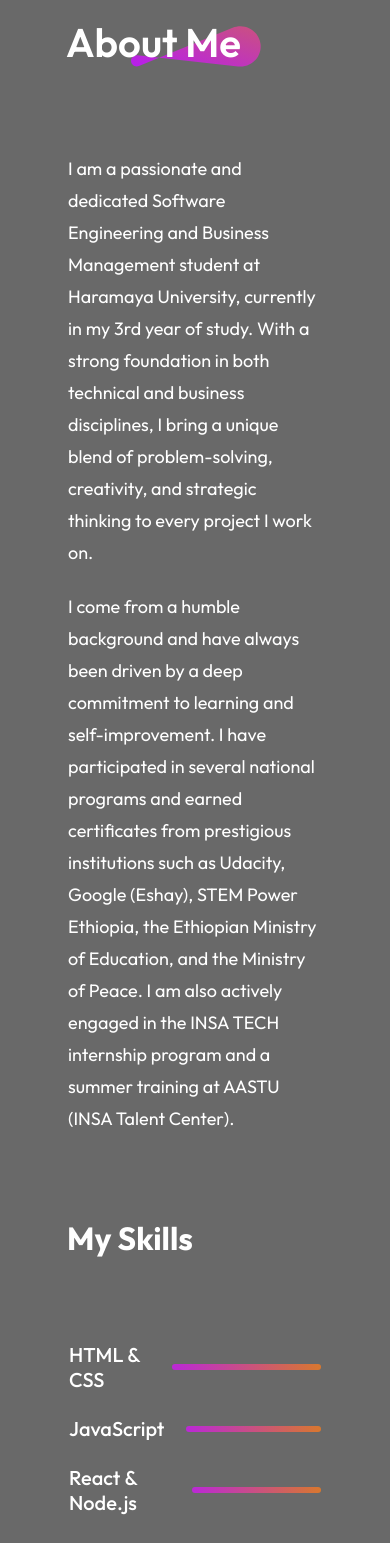
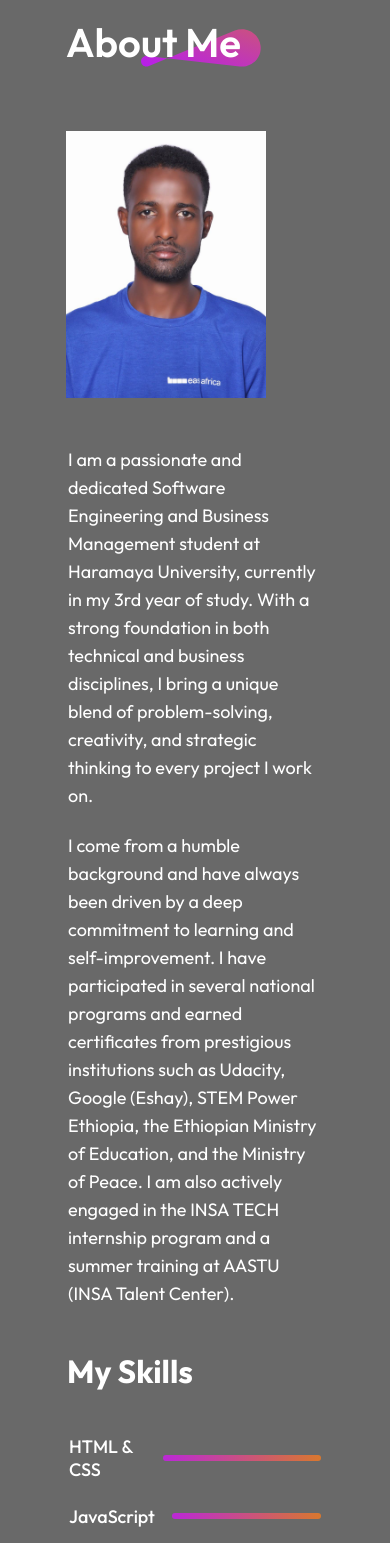
Before and after one commit to Gemtessa09/second, a React (Vite) app: page / in a window 390 px wide. Shown: the part 1000-2543 px from the top of the page. Built offline with nearby package versions, Linux system fonts and the light colour scheme.

Commit message:
Update About.css

```diff
--- a/src/components/About/About.css
+++ b/src/components/About/About.css
@@ -7,15 +7,15 @@
   gap: 35px;
 }
 
-/* Title section */
+/* Title */
 .about-title {
   position: relative;
 }
 
 .about-title h1 {
-    padding: 0 30px;
   font-size: 60px;
   font-weight: 600;
+  padding: 0 30px;
 }
 
 .about-title img {
@@ -25,7 +25,7 @@
   z-index: -1;
 }
 
-/* Sections (Left + Right) */
+/* Sections: Left + Right */
 .about-sections {
   display: flex;
   gap: 80px;
@@ -40,15 +40,15 @@
 .about-right {
   display: flex;
   flex-direction: column;
-    gap: 80px;
+  gap: 40px;
 }
 
 /* Paragraphs */
 .about-para {
   display: flex;
+  flex-direction: column;
+  gap: 20px;
   font-size: 24px;
-    gap: 20px;
-    flex-direction: column;
 }
 
 /* Skills */
@@ -61,18 +61,16 @@
 .about-skill {
   display: flex;
   align-items: center;
-    gap: 50px;
-    transition: 0.3s;
-    min-width: 150px;
-    font-size: 24px;
+  gap: 20px;
+  font-size: 20px;
   font-weight: 500;
+  transition: 0.3s ease;
 }
 
 .about-skill hr {
   width: 50%;
   height: 8px;
   border: none;
-    outline: none;
   border-radius: 50px;
   background: linear-gradient(264deg, #DA7C25 -5.09%, #B923E1 106.28%);
 }
@@ -90,7 +88,7 @@
   flex-direction: column;
   align-items: center;
   gap: 10px;
-    transition: 0.5s;
+  transition: 0.5s ease;
 }
 
 .about-achievement h1 {
@@ -115,12 +113,12 @@
   transform: scale(1.12);
 }
 
-/* Responsive for small screens */
+/* Responsive: Small Screens */
 @media (max-width: 768px) {
   .about {
-        gap: 80px;
     margin: 40px 60px;
     align-items: flex-start;
+    gap: 60px;
   }
 
   .about-title h1 {
@@ -129,30 +127,29 @@
   }
 
   .about-title img {
-        width: 130px;
+    width: 120px;
     right: -20px;
   }
 
   .about-sections {
     flex-direction: column; /* Stack vertically */
+    gap: 40px;
   }
 
-    .about-left {
-        display: none; /* Hide image on small screens */
+  .about-left img {
+    width: 200px;
+    height: auto;
+    margin: 0 auto;
   }
 
   .about-para {
     font-size: 18px;
-        line-height: 32px;
+    line-height: 28px;
   }
 
   .about-skill {
-        gap: 20px;
-        align-items: center;
-    }
-
-    .about-skill p {
-        font-size: 20px;
+    font-size: 18px;
+    gap: 15px;
   }
 
   .about-skill hr {
@@ -160,20 +157,17 @@
   }
 
   .about-achievements {
-        justify-content: space-between;
-    }
-
-    .about-achievement {
-        gap: 10px;
+    flex-direction: column;
+    align-items: center;
+    gap: 20px;
   }
 
   .about-achievement h1 {
     font-size: 34px;
-        font-weight: 700;
   }
 
   .about-achievement p {
+    font-size: 16px;
     text-align: center;
-        font-size: 16px;
   }
 }
```
Lines whose indentation alone changed are shown as unchanged.
